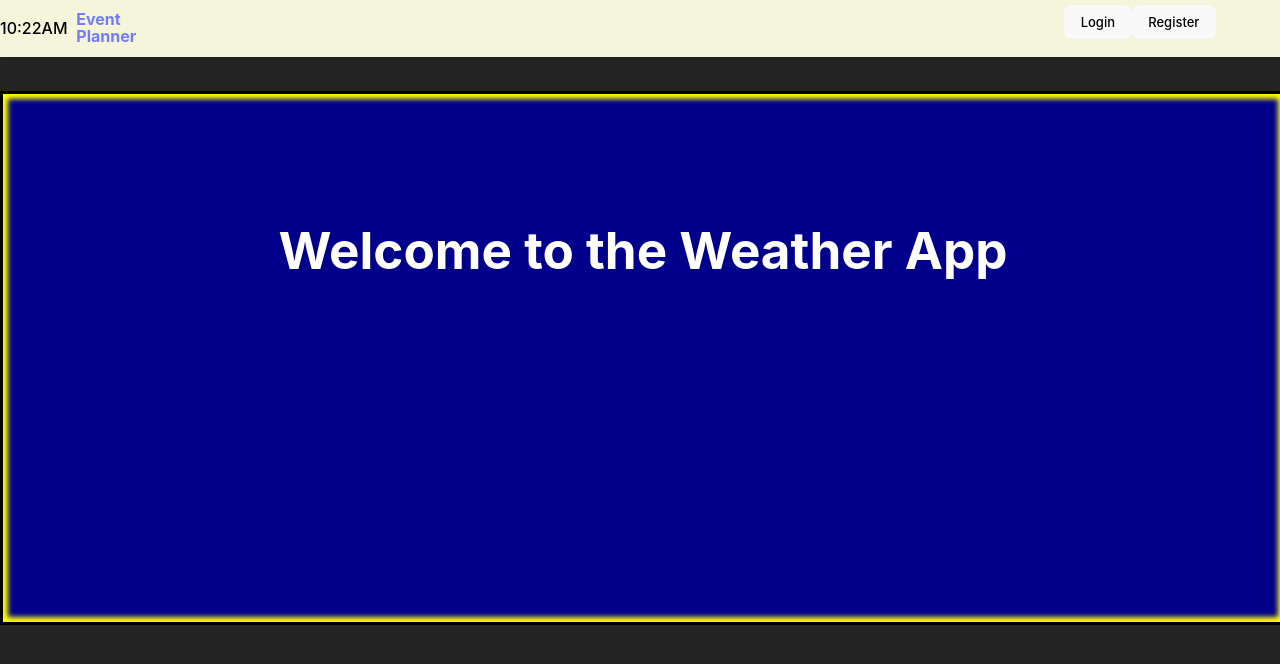
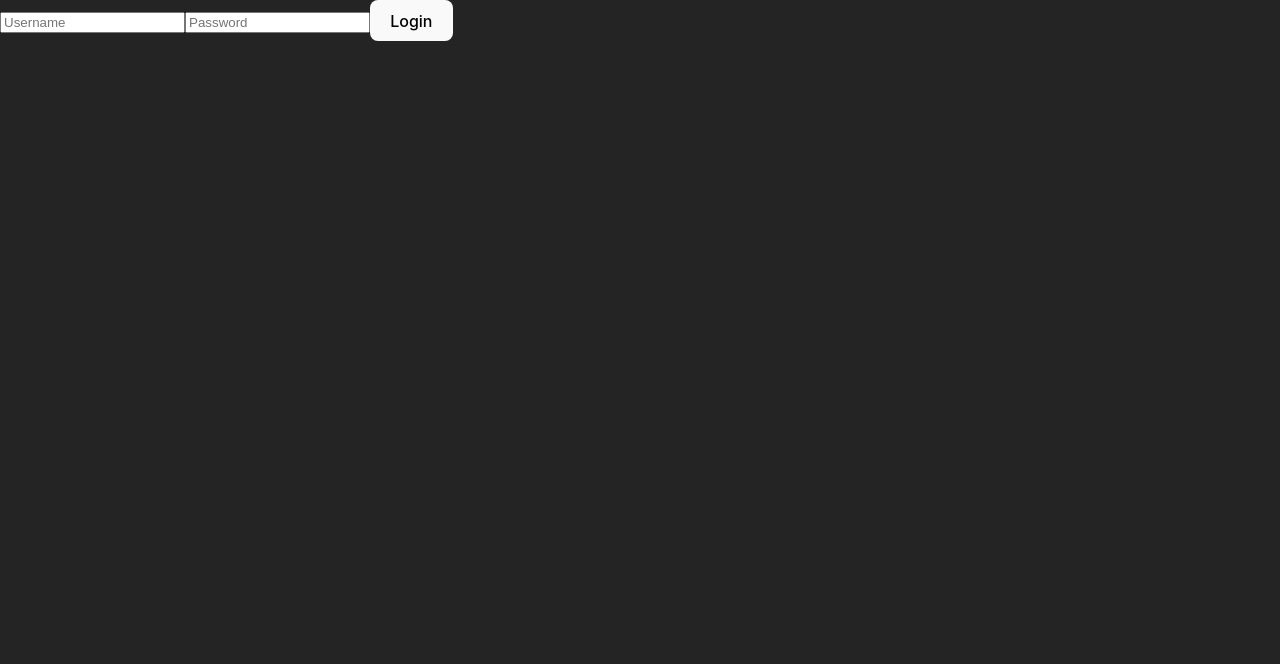
Before and after one commit to kysJune/EventPlanner, a React (Vite) app in the folder client/: page / in a window 1280 px wide. Shown: the top 664 px of the page. Built offline with nearby package versions, Linux system fonts and the light colour scheme.

Commit message:
Month endpoint navs user to login if no authenticated. And Login navs to month if already authenticated

```diff
--- a/client/src/App.jsx
+++ b/client/src/App.jsx
@@ -23,7 +23,7 @@ function App() {
 					<Route path="/Month" element={<Month />} />
 					{/* <Route path="/Year" element={<Year />} /> */}
 					<Route path="/Day" element={<Day />} />
-					<Route path="/" element={<Home />} />
+					<Route path="/" element={<Login />} />
 				</Routes>
 			</BrowserRouter>
 		</div>
--- a/client/src/components/login/Login.jsx
+++ b/client/src/components/login/Login.jsx
@@ -1,4 +1,4 @@
-import { useState } from "react";
+import { useEffect, useState } from "react";
 import axios from "axios";
 import { cookies } from "../../App.jsx";
 import { useNavigate } from "react-router-dom";
@@ -8,6 +8,11 @@ export const Login = ({}) => {
 	const [password, setPassword] = useState("");
 	const navigate = useNavigate();
 
+	useEffect(() => {
+		if(cookies.get("isLoggedIn")){
+			navigate("/Month");
+		}
+	}, []);
 	const handleNameChange = (event) => {
 		setName(event.target.value);
 	};
@@ -25,7 +30,7 @@ export const Login = ({}) => {
 		if (response.status === 200) {
 			cookies.set("isLoggedIn", "true");
 			cookies.set("username", username);
-			navigate("/");
+			navigate("/Month");
 		}
 	};
 
--- a/client/src/components/month/Month.jsx
+++ b/client/src/components/month/Month.jsx
@@ -3,17 +3,22 @@ import { useEffect, useState } from "react";
 import MiniDay from "./MiniDay.jsx";
 import { Month as MonthEnum } from "../../../../server/utils/CalculateWeekDay";
 import populateMonth, { getCurrentMonth, getCurrentYear } from "./algorithms";
-import { useLocation } from "react-router-dom";
+import { useLocation, useNavigate } from "react-router-dom";
 import Header from "../header/Header.jsx";
+import {cookies} from "../../App.jsx";
 
 const Month = () => {
 	const location = useLocation();
 	const [month, setMonth] = useState(location?.state?.month || getCurrentMonth());
 	const [year, setYear] = useState(location?.state?.year || getCurrentYear());
 	const [weeks, setWeeks] = useState([]);
-
+	const navigate = useNavigate();
 	//weeks array contains all day objects to display for the given month
 	useEffect(() => {
+		if(cookies.get("isLoggedIn") === undefined){
+			navigate("/");
+			return;
+		}
 		const populate = async () => {
 			setWeeks(await populateMonth(month, year));
 		};
--- a/client/src/components/register/Register.jsx
+++ b/client/src/components/register/Register.jsx
@@ -43,7 +43,7 @@ export const Register = ({}) => {
 			} else {
 				cookies.set("isLoggedIn", "true");
 				cookies.set("username", username);
-				navigate("/");
+				navigate("/Month");
 			}
 		} catch (error) {
 			console.error(error);
```
